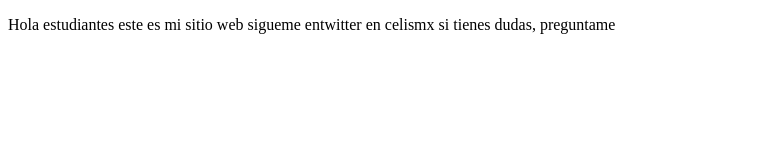
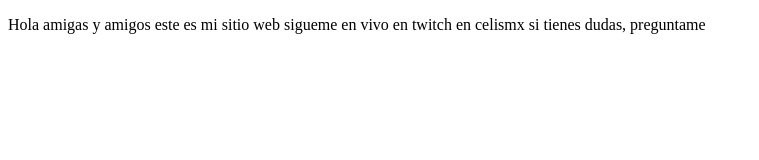
Before and after one commit to Mystery-Odd/proyectoDemoCursoPrework, a plain HTML site: page index.html in a window 1280 px wide. Shown: the whole page, without its empty margins (0-759 px from the left). Drawn offline with Linux system fonts and the light colour scheme.

Commit message:
cambios agregamos sitiode twitch

```diff
--- a/index.html
+++ b/index.html
@@ -8,8 +8,8 @@
 </head>
 <body>
     <p>
-        Hola estudiantes este es mi sitio web
-        sigueme entwitter en celismx si tienes dudas, preguntame
+        Hola amigas y amigos este es mi sitio web
+        sigueme en vivo en twitch en celismx si tienes dudas, preguntame
     </p>
 </body>
 </html>
```
